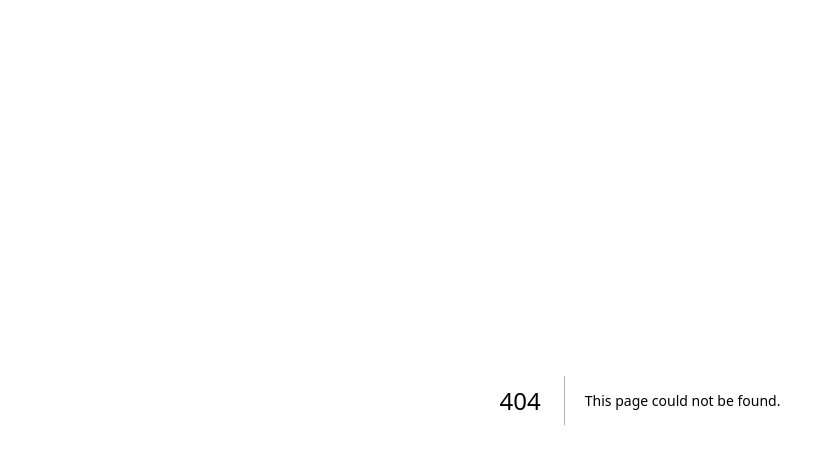
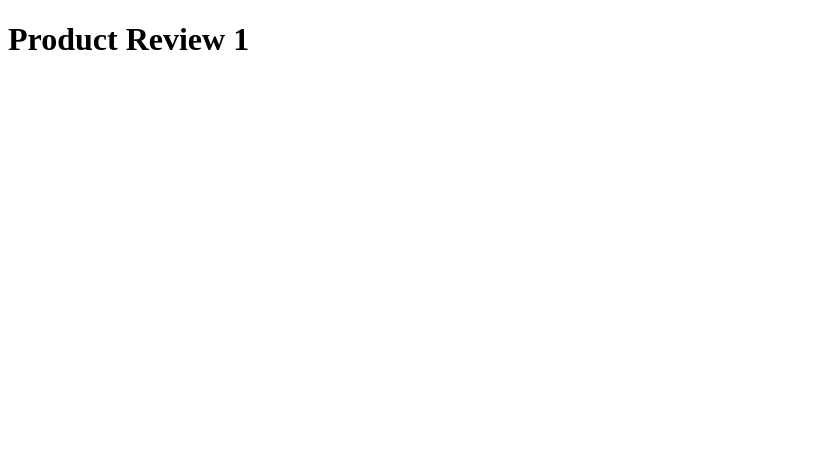
Before and after one commit to hilmi92101/next-js-basic, a Next.js app: page /products/1/reviews/1 in a window 1280 px wide. Before the commit this address had no page. Shown: the top 464 px of the page, without its empty margins (0-835 px from the left). Built offline with nearby package versions, Linux system fonts and the light colour scheme.

Commit message:
add nested dynamic routes

```diff
--- a/src/app/products/[productId]/page.tsx
+++ b/src/app/products/[productId]/page.tsx
@@ -1,11 +1,11 @@
 const ProductDetail = ({
     params,
-}: {
+} : {
     params: { productId: string }
 }) => {
     return (
         <>
-            <h1>Product Detail {params.productId} </h1>
+            <h1>Product Detail { params.productId } </h1>
         </>
     );
 };
--- /dev/null
+++ b/src/app/products/[productId]/reviews/[reviewId]/page.tsx
@@ -0,0 +1,18 @@
+const ReviewDetail = ({
+    params,
+} : {
+    params: {
+        productId: string;
+        reviewId: string;
+    }
+}) => {
+
+    console.log(params)
+    return (
+        <>
+            <h1>Product Review { params.reviewId } </h1>
+        </>
+    );
+};
+
+export default ReviewDetail;
```
